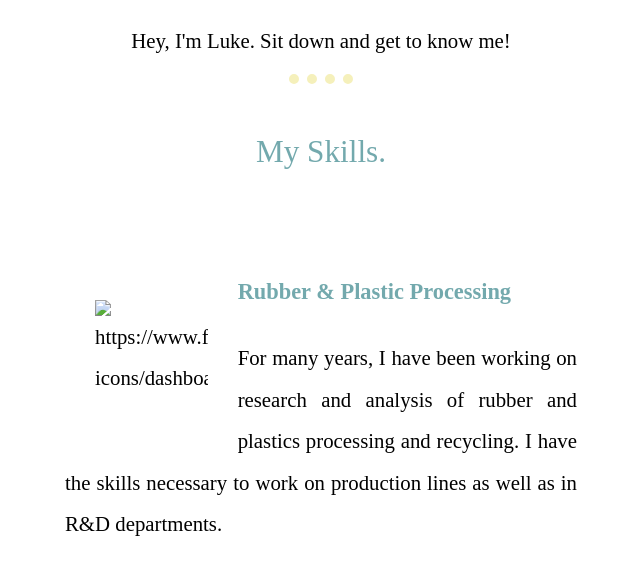
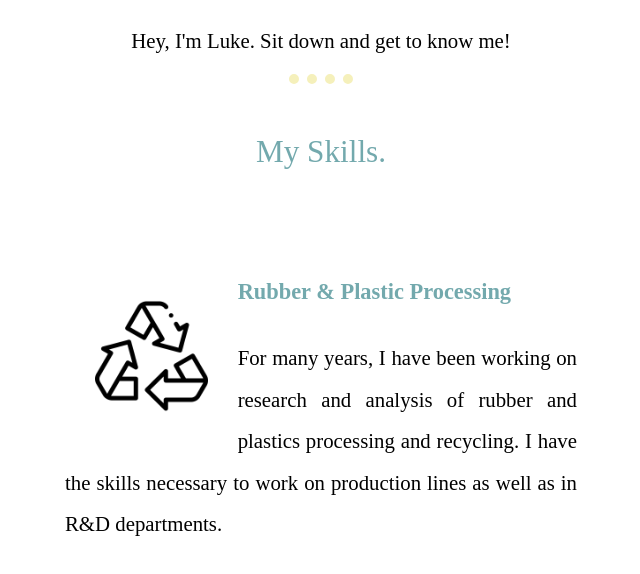
Before and after one commit to Zedler92/My_Site, a plain HTML site: page index.html in a window 1280 px wide. Shown: the part 572-1146 px from the top of the page, without its empty margins (319-959 px from the left). Drawn offline with Linux system fonts and the light colour scheme; the site is published under a folder, as on GitHub Pages, so addresses that start at the root find nothing.

Commit message:
Update index.html

```diff
--- a/index.html
+++ b/index.html
@@ -25,7 +25,7 @@
       <div class="skills">
         <h2>My Skills.</h2>
         <div class="skill-row">
-          <img class="plastic" src="/recycling.png" alt="https://www.flaticon.com/free-icons/dashboard">
+          <img class="plastic" src="recycling.png" alt="https://www.flaticon.com/free-icons/dashboard">
           <h3>Rubber & Plastic Processing</h3>
           <p class="skill_1">For many years, I have been working on research and analysis of rubber and plastics processing and recycling. I have the skills necessary to work on production lines as well as in R&D departments.</p>
         </div>
```
